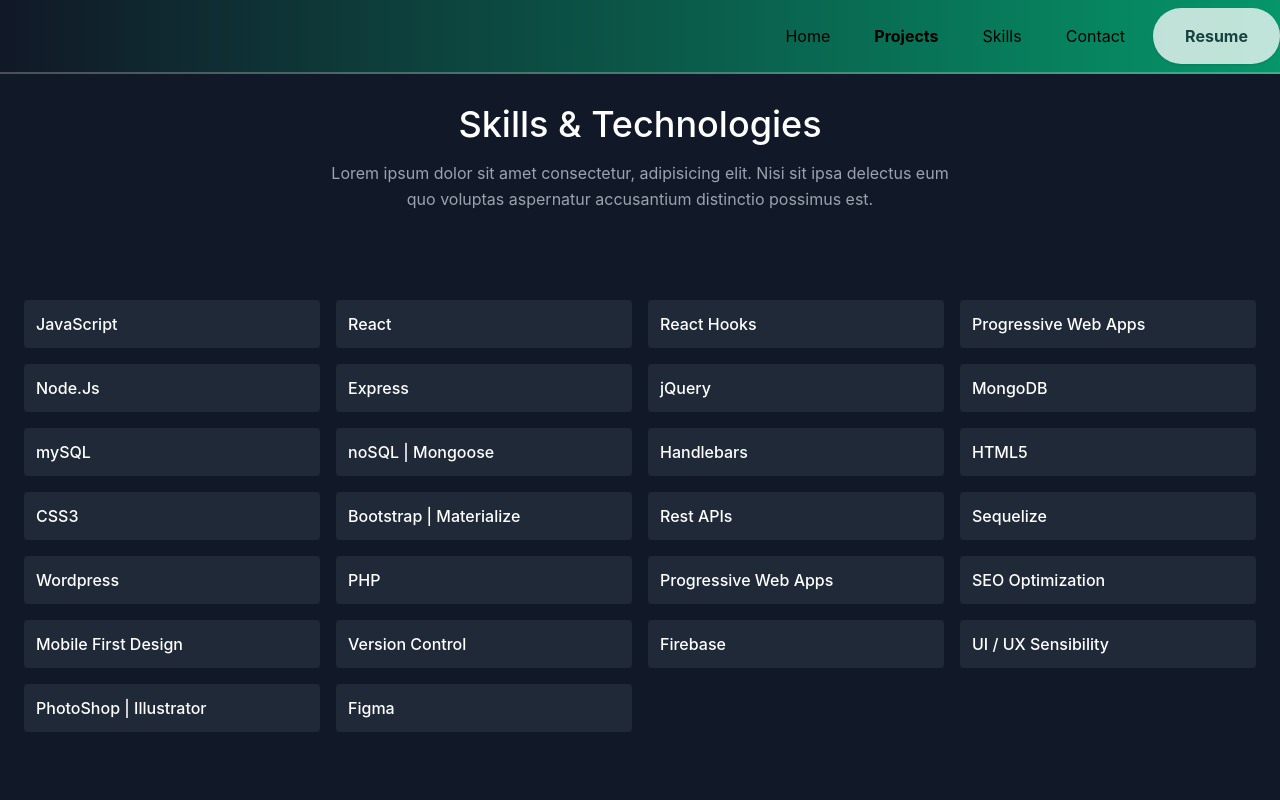
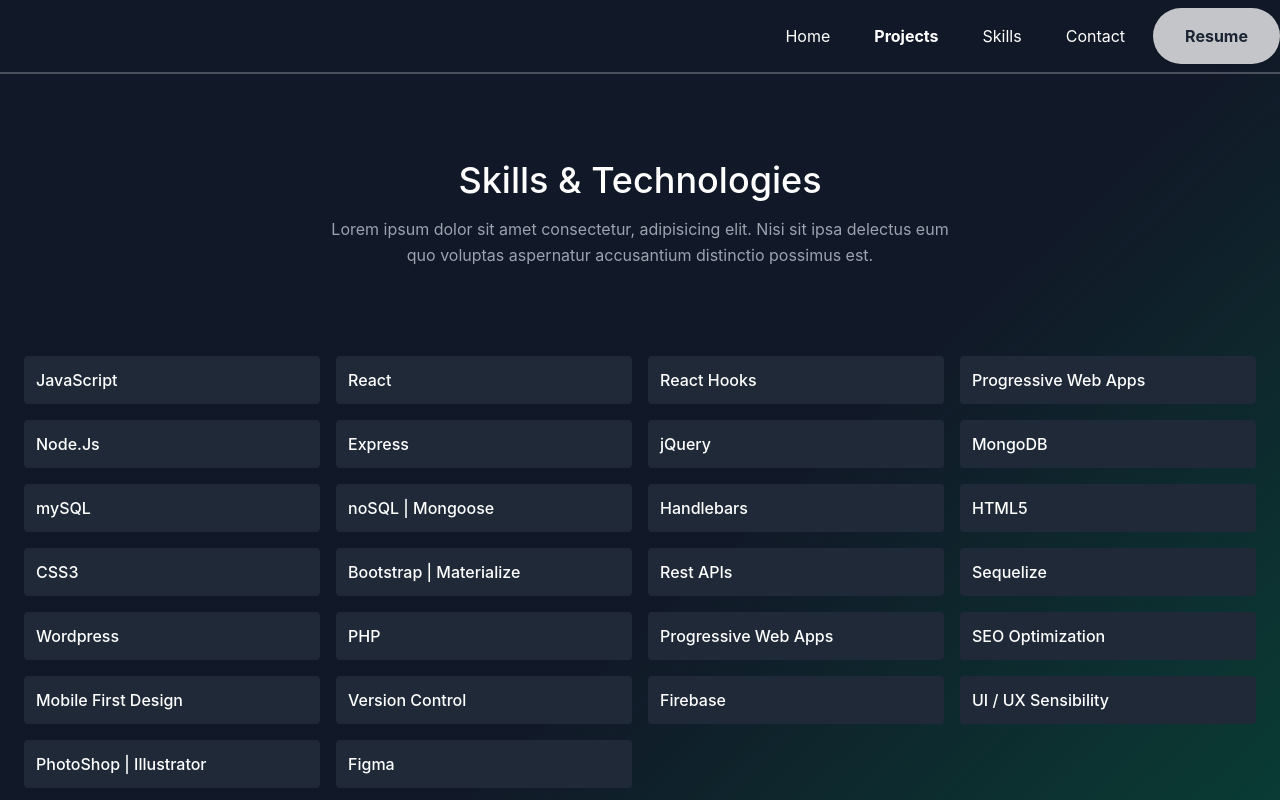
Before and after one commit to Zanderson91/react-portfolio, a React (Create React App) app in the folder react-portfolio/: page /skills in a window 1280 px wide. Shown: the top 800 px of the page. Built offline with nearby package versions, Linux system fonts and the light colour scheme.

Commit message:
Still tidying up styles

```diff
--- a/react-portfolio/src/App.css
+++ b/react-portfolio/src/App.css
@@ -30,13 +30,9 @@
 
 .navbar--hidden {
   top: -50px;
+  display: none !important;
 }
 
-@keyframes App-logo-spin {
-  from {
-    transform: rotate(0deg);
-  }
-  to {
-    transform: rotate(360deg);
-  }
+#nav {
+
 }
--- a/react-portfolio/src/App.js
+++ b/react-portfolio/src/App.js
@@ -11,7 +11,7 @@
 
 function App() {
   return (
-    <main className="text-gray-400 bg-gray-900 body-font">
+    <main className="text-gray-400 bg-gradient-to-br from-gray-900 via-gray-900 to-green-900 body-font">
       <Nav />
 
       <Switch>
--- a/react-portfolio/src/components/contact.js
+++ b/react-portfolio/src/components/contact.js
@@ -4,8 +4,8 @@
     return (
       <section id="contact" className="relative">
         <div className="container px-5 py-20 mx-auto flex sm:flex-nowrap flex-wrap">
-          <div className="lg:w-2/3 md:w-1/2 bg-gray-900 rounded-lg overflow-hidden flex items-center justify-start relative">
-            <div className="bg-gray-900 relative flex flex-wrap py-6 rounded shadow-md">
+          <div className="lg:w-2/3 md:w-1/2 rounded-lg overflow-hidden flex items-center justify-start relative">
+            <div className="bg-gradient-to-br from-gray-900 to-green-900 body-font relative flex flex-wrap py-6 rounded shadow-md">
               <div className="lg:w-1/1 px-6">
                 <h2 className="title-font font-semibold text-white tracking-widest text-xs">
                   ADDRESS
@@ -38,8 +38,8 @@
               Contact Me
             </h2>
             <p className="leading-relaxed mb-5">
-                        Looking to get in touch with me?
-                        Fill out a quick form so we can connect!
+              Looking to get in touch with me? Fill out a quick form so we can
+              connect!
             </p>
             <div className="relative mb-4">
               <label htmlFor="name" className="leading-7 text-sm text-gray-400">
--- a/react-portfolio/src/components/footer.js
+++ b/react-portfolio/src/components/footer.js
@@ -57,7 +57,7 @@
                   </button>
                 </a>
                 <div class="container mx-auto px-6 items-center pt-3">
-                  <p class="text-sm text-green-600 font-bold mb-2">
+                  <p class="text-sm text-white font-bold mb-2">
                     © 2021 by Zack Anderson
                   </p>
                 </div>
--- a/react-portfolio/src/components/header.js
+++ b/react-portfolio/src/components/header.js
@@ -3,7 +3,7 @@
 function Header() {
   return (
     <section id="header">
-      <div className="container mx-auto flex px-10 py-20 pt-36 md:flex-row flex-col items-center ">
+      <div className="container mx-auto flex px-10 py-20 pt-36 md:flex-row flex-col items-center">
         <div className="lg:flex-grow md:w-1/2 lg:pr-24 md:pr-16 flex flex-col md:items-start md:text-left mb-16 md:mb-0 items-center text-center">
           <h1 className="title-font sm:text-4xl text-3xl mb-4 font-medium text-white">
             Zack Anderson
--- a/react-portfolio/src/components/nav.js
+++ b/react-portfolio/src/components/nav.js
@@ -6,16 +6,16 @@
     <div>
       <nav
         id="nav"
-        class="fixed w-full z-30 top-0 text-white bg-gradient-to-r from-gray-900 to-green-600"
+        class="fixed w-full z-30 top-0 text-white"
       >
         <div class="w-full container mx-auto flex flex-wrap items-center justify-between mt-0 py-2 ">
           <div class="pl-4 flex items-center"></div>
-          <div class="w-full flex-grow lg:flex lg:items-center lg:w-auto hidden mt-2 lg:mt-0 bg-white lg:bg-transparent text-black p-4 lg:p-0 z-20">
+          <div class="w-full flex-grow lg:flex lg:items-center lg:w-auto hidden mt-2 lg:mt-0 bg-white lg:bg-transparent text-white p-4 lg:p-0 z-20">
             <ul class="list-reset lg:flex justify-end flex-1 items-center">
               <li class="mr-3">
                 <Link
                   to="/"
-                  class="inline-block py-2 px-4 text-black no-underline hover:text-gray-800 hover:text-underline"
+                  class="inline-block py-2 px-4 no-underline hover:text-gray-800 hover:text-underline"
                 >
                   Home
                 </Link>
@@ -23,7 +23,7 @@
               <li class="mr-3">
                 <Link
                   to="/projects"
-                  class="inline-block py-2 px-4 text-black font-bold no-underline hover:text-gray-800 hover:text-underline"
+                  class="inline-block py-2 px-4 font-bold no-underline hover:text-gray-800 hover:text-underline"
                 >
                   Projects
                 </Link>
@@ -31,7 +31,7 @@
               <li class="mr-3">
                 <Link
                   to="/skills"
-                  class="inline-block py-2 px-4 text-black no-underline hover:text-gray-800 hover:text-underline"
+                  class="inline-block py-2 px-4 no-underline hover:text-gray-800 hover:text-underline"
                 >
                   Skills
                 </Link>
@@ -39,7 +39,7 @@
               <li class="mr-3">
                 <Link
                   to="/contact"
-                  class="inline-block py-2 px-4 text-black no-underline hover:text-gray-800 hover:text-underline"
+                  class="inline-block py-2 px-4 no-underline hover:text-gray-800 hover:text-underline"
                 >
                   Contact
                 </Link>
@@ -55,9 +55,6 @@
         </div>
         <hr class="border-b border-gray-100 opacity-25 my-0 py-0" />
       </nav>
-      <footer className="footer">
-        <p>@2021 Zack Anderson</p>
-      </footer>
     </div>
   );
 }
--- a/react-portfolio/src/components/projects.js
+++ b/react-portfolio/src/components/projects.js
@@ -3,9 +3,9 @@
 
 function Projects() {
   return (
-    <section id="projects" className="text-gray-400 bg-gray-900 body-font">
-      <div className="container px-5 py-20 mx-auto text-center lg:px-40">
-        <div className="flex flex-col w-full mb-20">
+    <section id="projects" className="text-gray-400 body-font">
+      <div className="container px-5 pt-20 mx-auto text-center lg:px-40">
+        <div className="flex flex-col w-full mt-20 mb-20">
           <h1 className="sm:text-4xl text-3xl font-medium title-font mb-4 text-white">
             Recent Projects
           </h1>
--- a/react-portfolio/src/components/resume.js
+++ /dev/null
@@ -1,9 +0,0 @@
-function Resume() {
-    return (
-      <div>
-
-      </div>
-    );
-}
-
-export default Resume;
--- a/react-portfolio/src/components/skills.js
+++ b/react-portfolio/src/components/skills.js
@@ -6,7 +6,7 @@
     <div>
       <section id="skills">
         <div className="container px-4 py-20 mx-auto">
-          <div className="text-center mb-20">
+          <div className="text-center pt-20 mb-20">
             <h1 className="sm:text-4xl text-3xl font-medium title-font text-white mb-4">
               Skills &amp; Technologies
             </h1>
```
